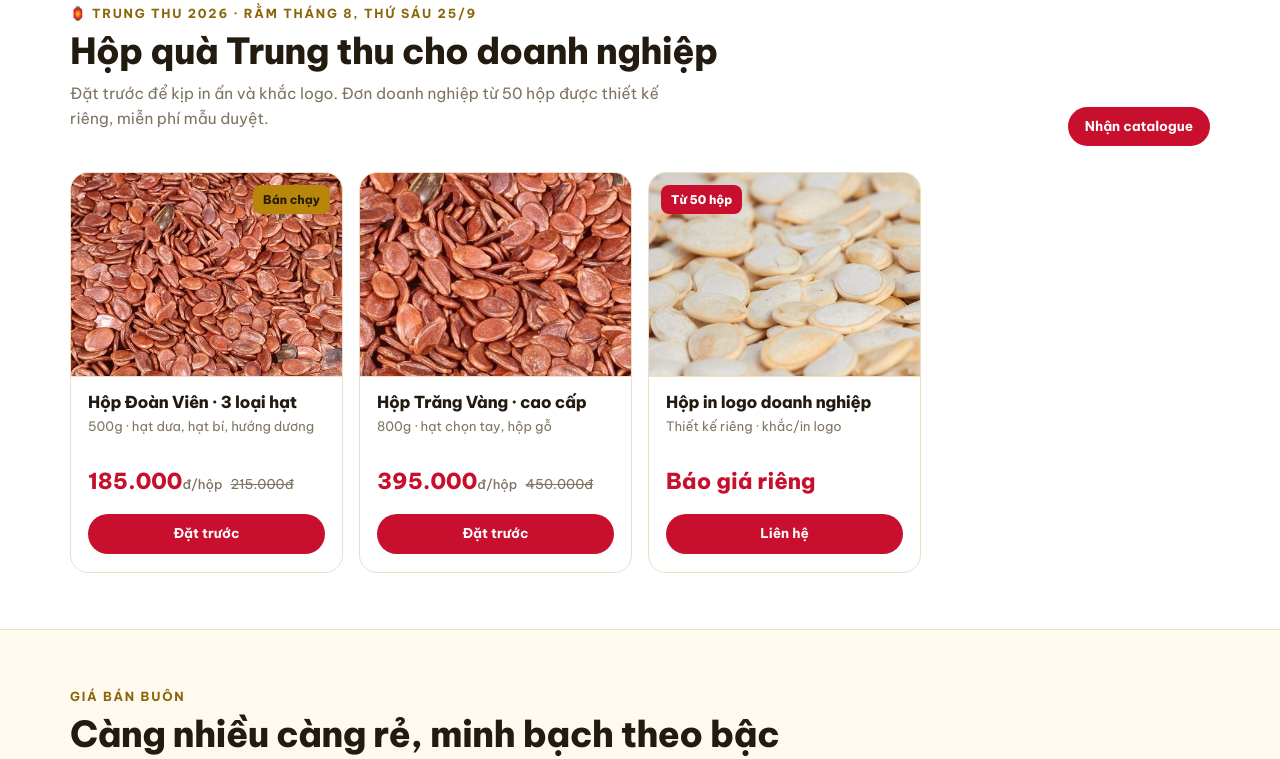
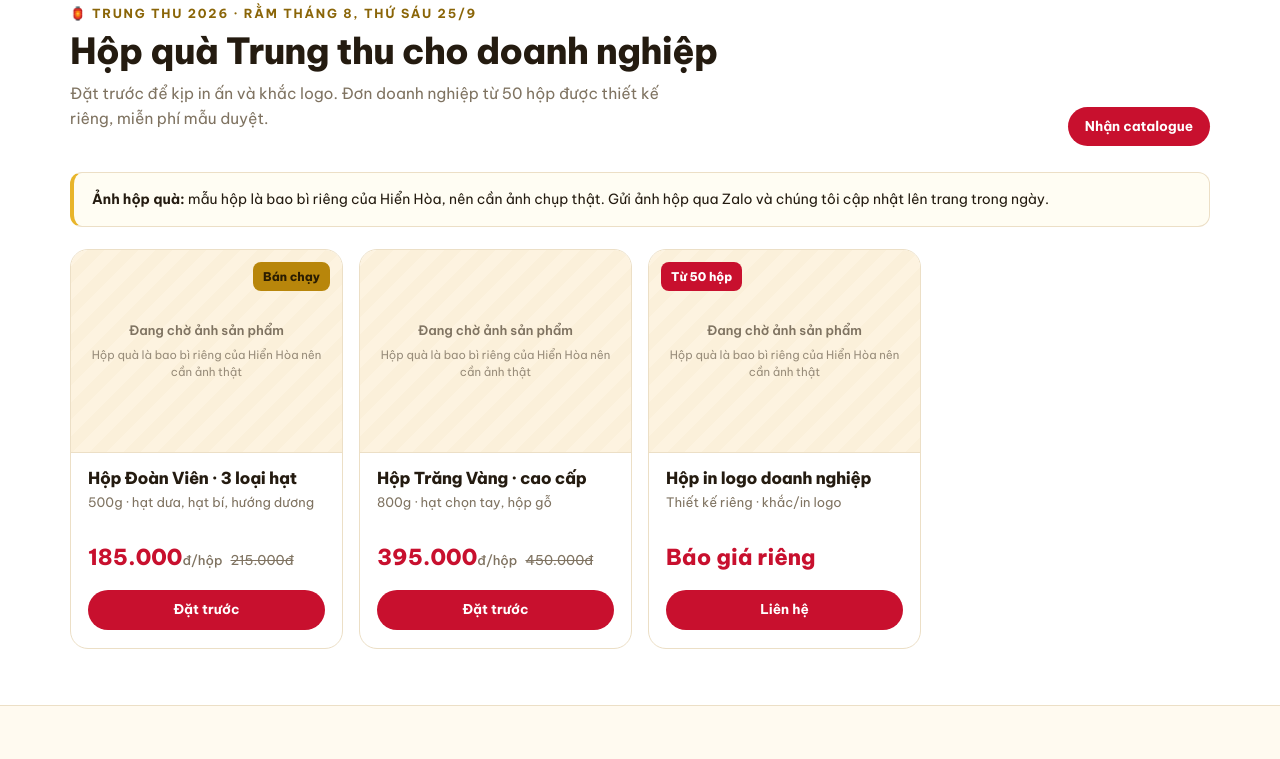
Before and after one commit to areporeporepo/hienhoa-site, a plain HTML site: page index.html in a window 1280 px wide. Shown: the part 1301-2060 px from the top of the page. Drawn offline with Linux system fonts and the light colour scheme.

Commit message:
Gift box cards: honest awaiting-photo state instead of seed photos on a box label

```diff
--- a/index.html
+++ b/index.html
@@ -136,6 +136,13 @@
              box-shadow: 0 18px 42px rgba(138,101,8,.13); }
   .p .shot { aspect-ratio: 4/3; background: var(--cream2); overflow: hidden;
              border-bottom: 1px solid var(--line); }
+  .shot.await { display: grid; place-items: center; text-align: center;
+                background: repeating-linear-gradient(135deg,
+                  var(--cream2) 0 12px, #fbf0da 12px 24px); }
+  .shot.await span { color: var(--muted); font-size: 13px; font-weight: 600;
+                     padding: 18px; line-height: 1.5; }
+  .shot.await em { display: block; font-style: normal; font-weight: 400;
+                   font-size: 11.5px; opacity: .8; margin-top: 5px; }
   .shot img { width: 100%; height: 100%; object-fit: cover;
               transition: transform .5s cubic-bezier(.2,.7,.2,1); }
   .p:hover .shot img { transform: scale(1.05); }
@@ -367,10 +374,15 @@
       <a class="btn sm" href="#lienhe">Nhận catalogue</a>
     </div>
 
+    <div class="note" style="margin:0 0 22px">
+      <b>Ảnh hộp quà:</b> mẫu hộp là bao bì riêng của Hiển Hòa, nên cần ảnh
+      chụp thật. Gửi ảnh hộp qua Zalo và chúng tôi cập nhật lên trang trong ngày.
+    </div>
+
     <div class="grid">
       <article class="p">
         <span class="badge g">Bán chạy</span>
-        <div class="shot"><img src="img/hatdua.jpg?v=3" alt="Hộp quà Trung thu Đoàn Viên" loading="lazy" decoding="async" width="900" height="675"></div>
+        <div class="shot await"><span>Đang chờ ảnh sản phẩm<em>Hộp quà là bao bì riêng của Hiển Hòa nên cần ảnh thật</em></span></div>
         <div class="body">
           <h3>Hộp Đoàn Viên · 3 loại hạt</h3>
           <p class="spec">500g · hạt dưa, hạt bí, hướng dương</p>
@@ -381,7 +393,7 @@
       </article>
 
       <article class="p">
-        <div class="shot"><img src="img/hatdua-b.jpg?v=3" alt="Hộp quà Trung thu Trăng Vàng cao cấp" loading="lazy" decoding="async" width="900" height="675"></div>
+        <div class="shot await"><span>Đang chờ ảnh sản phẩm<em>Hộp quà là bao bì riêng của Hiển Hòa nên cần ảnh thật</em></span></div>
         <div class="body">
           <h3>Hộp Trăng Vàng · cao cấp</h3>
           <p class="spec">800g · hạt chọn tay, hộp gỗ</p>
@@ -393,7 +405,7 @@
 
       <article class="p">
         <span class="badge">Từ 50 hộp</span>
-        <div class="shot"><img src="img/hatbi.jpg?v=3" alt="Hộp quà in logo doanh nghiệp" loading="lazy" decoding="async" width="900" height="675"></div>
+        <div class="shot await"><span>Đang chờ ảnh sản phẩm<em>Hộp quà là bao bì riêng của Hiển Hòa nên cần ảnh thật</em></span></div>
         <div class="body">
           <h3>Hộp in logo doanh nghiệp</h3>
           <p class="spec">Thiết kế riêng · khắc/in logo</p>
@@ -491,11 +503,7 @@
 
       <article class="p">
         <span class="badge g">Sắp có</span>
-        <div class="shot" style="display:grid;place-items:center;background:var(--cream2)">
-          <span style="color:var(--muted);font-size:13px;padding:20px;text-align:center">
-            Đang chờ ảnh sản phẩm
-          </span>
-        </div>
+        <div class="shot await"><span>Đang chờ ảnh sản phẩm<em>Chưa có ảnh hũ whey không nhãn hiệu</em></span></div>
         <div class="body">
           <h3>Whey Protein</h3>
           <p class="spec">Hũ 900g · vị socola / vani</p>
```
